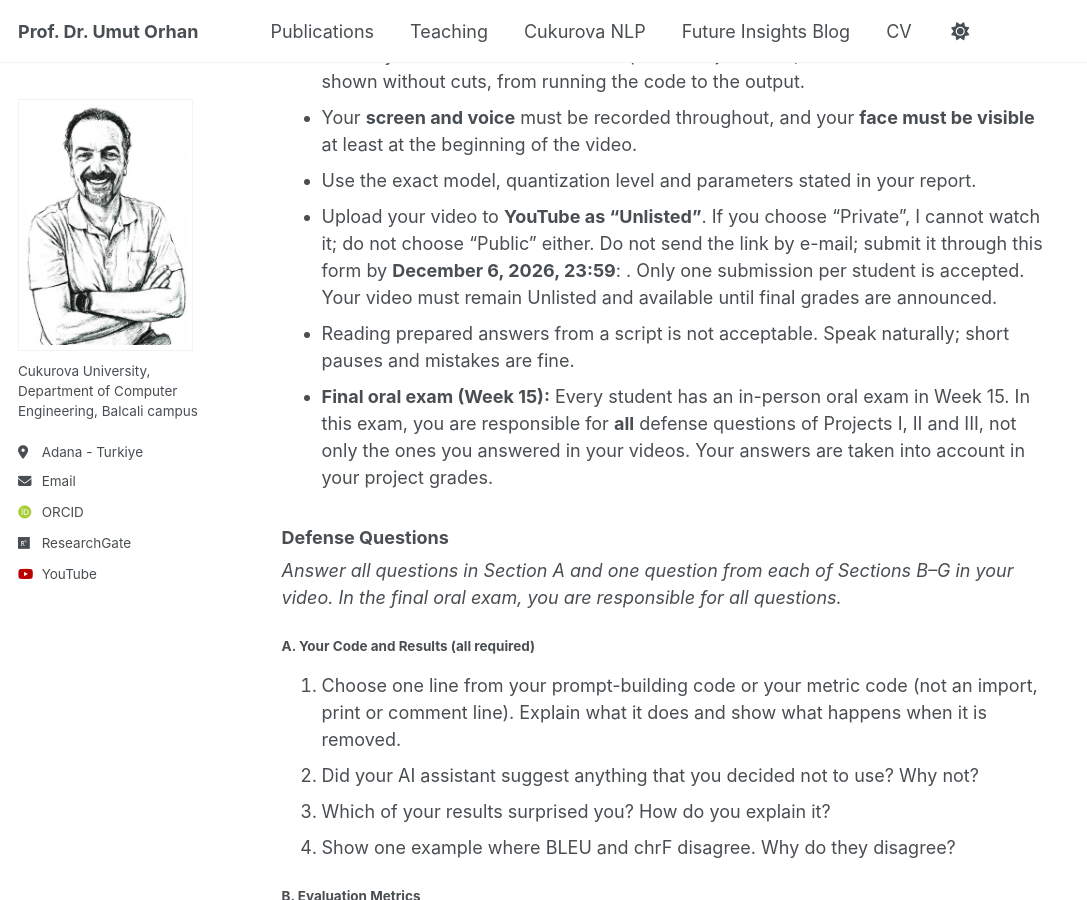
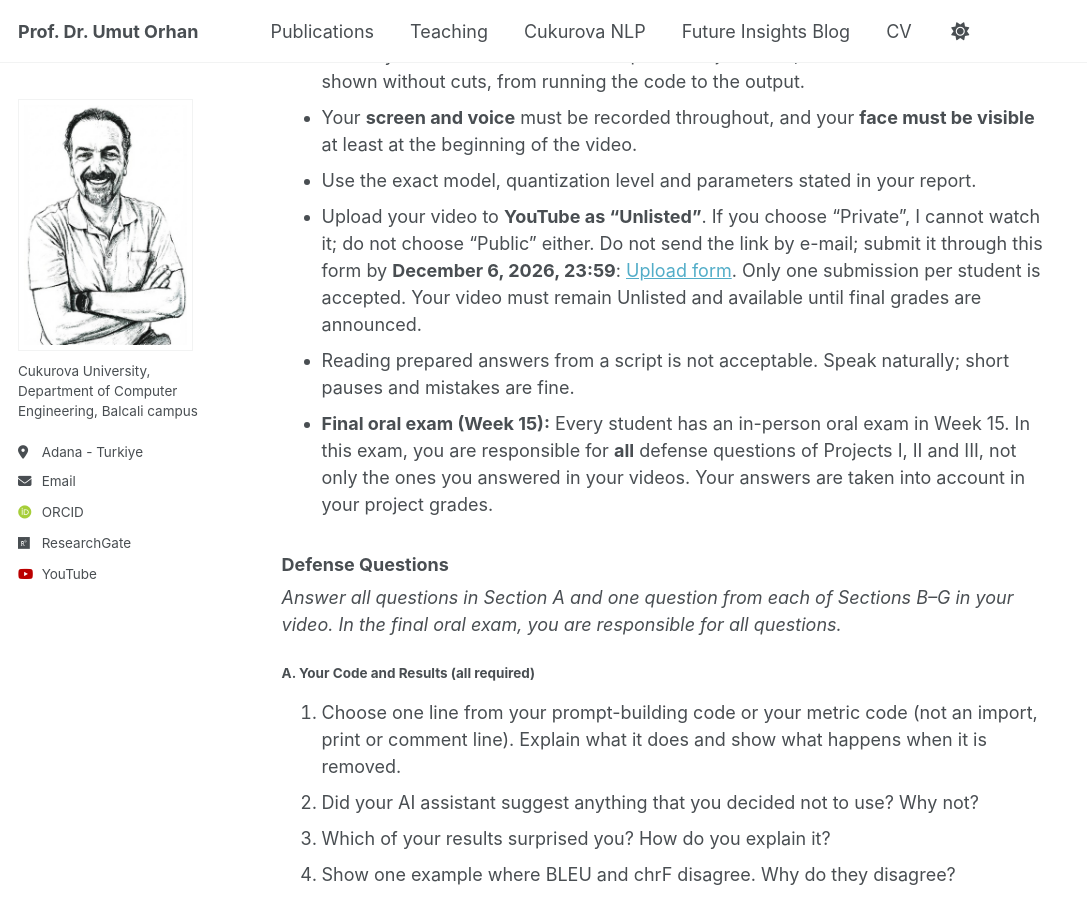
Before and after one commit to uorhan/uorhan.github.io, a Jekyll site: the page built from files/NLP-Project-2.md, in a window 1280 px wide and 900 px high, scrolled down 2700 px. Shown: the whole window, without its empty margins (0-1087 px from the left). Built offline with Jekyll 4.4.1, drawn with Linux system fonts in a browser that asks for light colours; some web fonts are replaced.

Commit message:
Update video submission instructions with form link

```diff
--- a/files/NLP-Project-2.md
+++ b/files/NLP-Project-2.md
@@ -55,7 +55,7 @@
 * You may record the video in several parts and join them, but the live tests must be shown without cuts, from running the code to the output.
 * Your **screen and voice** must be recorded throughout, and your **face must be visible** at least at the beginning of the video.
 * Use the exact model, quantization level and parameters stated in your report.
-* Upload your video to **YouTube as "Unlisted"**. If you choose "Private", I cannot watch it; do not choose "Public" either. Do not send the link by e-mail; submit it through this form by **December 6, 2026, 23:59**: <!-- TODO: form link -->. Only one submission per student is accepted. Your video must remain Unlisted and available until final grades are announced.
+* Upload your video to **YouTube as "Unlisted"**. If you choose "Private", I cannot watch it; do not choose "Public" either. Do not send the link by e-mail; submit it through this form by **December 6, 2026, 23:59**: [Upload form](https://forms.gle/MqFrN7JXfqAP74eGA). Only one submission per student is accepted. Your video must remain Unlisted and available until final grades are announced.
 * Reading prepared answers from a script is not acceptable. Speak naturally; short pauses and mistakes are fine.
 * **Final oral exam (Week 15):** Every student has an in-person oral exam in Week 15. In this exam, you are responsible for **all** defense questions of Projects I, II and III, not only the ones you answered in your videos. Your answers are taken into account in your project grades.
 
```
